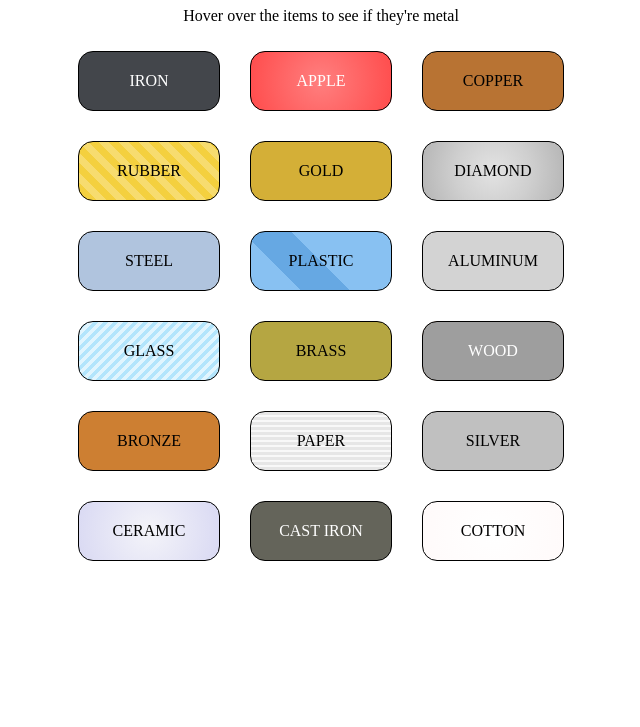
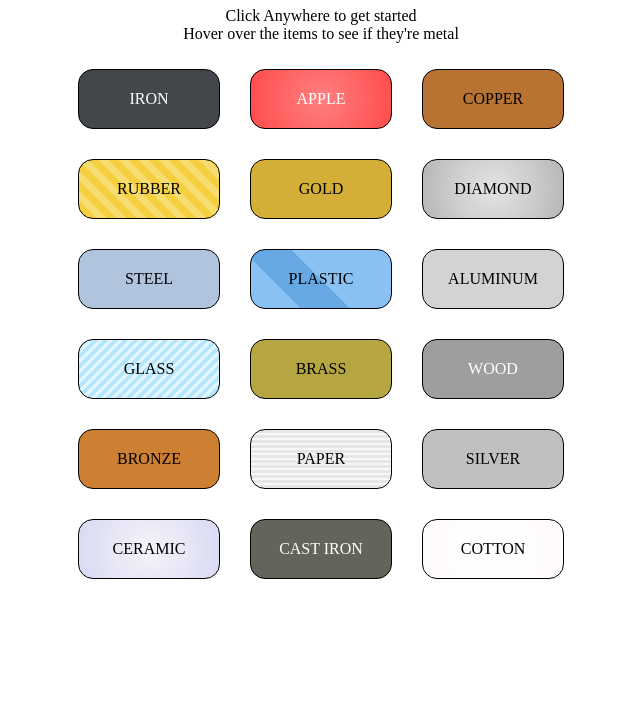
Before and after one commit to HarrisMoff2001/metal-detector-app, a plain HTML site: page index.html in a window 1280 px wide. Shown: the part 73-800 px from the top of the page, without its empty margins (319-959 px from the left). Drawn offline with Linux system fonts and the light colour scheme; grey boxes are pictures that could not be loaded.

Commit message:
Changed index.html

```diff
--- a/index.html
+++ b/index.html
@@ -9,7 +9,7 @@
   <body>
     <center>
       <h1>Metal Detector</h1>
-      <p>Hover over the items to see if they're metal</p>
+      <p>Click Anywhere to get started<br>Hover over the items to see if they're metal</p>
     </center>
     <div class="container">
       <!-- Mixed Metals and Objects -->
```
